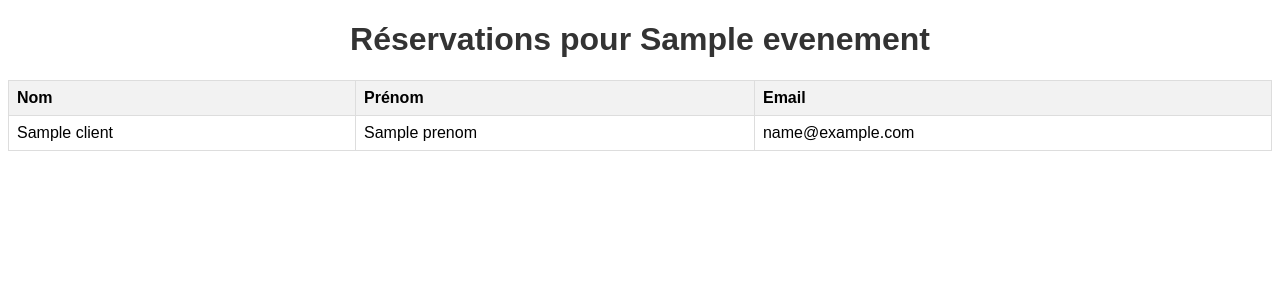
After one commit to feresad/PidevSymfony, a Symfony app: template templates/evenement/pdf_reservations.html.twig in a window 1280 px wide. The commit adds this page. Shown: the top 300 px of the page. Run offline with Twig, Linux system fonts and the light colour scheme; the template is opened without the code that fills it: most values are stand-ins (such as "Sample title", 1, 10 or a date in 2020); some libraries are stand-ins or nearby versions.

Commit message:
Pdf pour Evenement

```diff
--- a/composer.json
+++ b/composer.json
@@ -4,7 +4,6 @@
     "minimum-stability": "stable",
     "prefer-stable": true,
     "require": {
-
         "php": ">=8.1",
         "ext-ctype": "*",
         "ext-iconv": "*",
@@ -12,6 +11,7 @@
         "doctrine/doctrine-bundle": "^2.14",
         "doctrine/doctrine-migrations-bundle": "^3.4",
         "doctrine/orm": "^3.3",
+        "dompdf/dompdf": "^3.1",
         "endroid/qrcode": "^6.0",
         "phpdocumentor/reflection-docblock": "^5.6",
         "phpstan/phpdoc-parser": "^2.1",
--- a/templates/evenement/DetailsEvenementAdmin.html.twig
+++ b/templates/evenement/DetailsEvenementAdmin.html.twig
@@ -45,6 +45,9 @@
                class="btn btn-outline-danger">
                 <i class="fas fa-trash"></i> Supprimer
             </a>
+            <a href="{{ path('evenement_export_pdf', {id: evenement.id}) }}" class="btn btn-outline-success">
+                <i class="fas fa-file-pdf"></i> Exporter en  la liste des Utilisateurs
+            </a>
             <a href="{{ path('evenement_list_admin') }}" class="btn btn-outline-primary">
                 <i class="fas fa-arrow-left"></i> Retour à la liste
             </a>
--- /dev/null
+++ b/templates/evenement/pdf_reservations.html.twig
@@ -0,0 +1,55 @@
+<!DOCTYPE html>
+<html>
+<head>
+    <meta charset="UTF-8">
+    <title>Réservations pour {{ evenement.nomEvent }}</title>
+    <style>
+        body {
+            font-family: Arial, sans-serif;
+        }
+        h1 {
+            text-align: center;
+            color: #333;
+        }
+        table {
+            width: 100%;
+            border-collapse: collapse;
+            margin-top: 20px;
+        }
+        th, td {
+            border: 1px solid #ddd;
+            padding: 8px;
+            text-align: left;
+        }
+        th {
+            background-color: #f2f2f2;
+        }
+    </style>
+</head>
+<body>
+    <h1>Réservations pour {{ evenement.nomEvent }}</h1>
+
+    {% if reservations is empty %}
+        <p>Aucune réservation pour cet événement.</p>
+    {% else %}
+        <table>
+            <thead>
+                <tr>
+                    <th>Nom</th>
+                    <th>Prénom</th>
+                    <th>Email</th>
+                </tr>
+            </thead>
+            <tbody>
+                {% for reservation in reservations %}
+                    <tr>
+                        <td>{{ reservation.client.nom }}</td>
+                        <td>{{ reservation.client.prenom }}</td>
+                        <td>{{ reservation.client.email }}</td>
+                    </tr>
+                {% endfor %}
+            </tbody>
+        </table>
+    {% endif %}
+</body>
+</html>
```
Also changed, not shown: src/Controller/ClientEvenementController.php (added, +59 -0 lines), src/Entity/ClientEvenement.php (+32 -24 lines), src/Repository/ClientEvenementRepository.php (added, +16 -0 lines), src/Repository/Client_evenementRepository.php (deleted, +0 -17 lines), templates/baseadmin.html.twig (+8 -1 lines), 1 other file.
